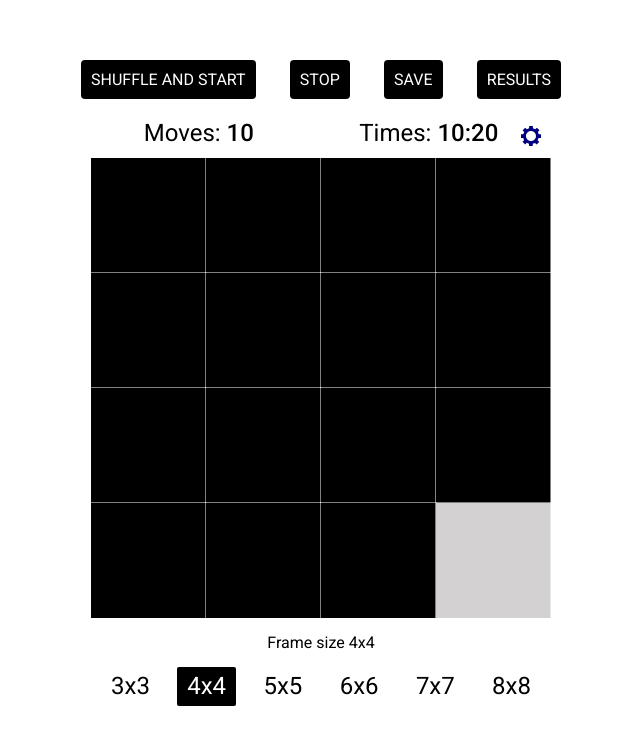
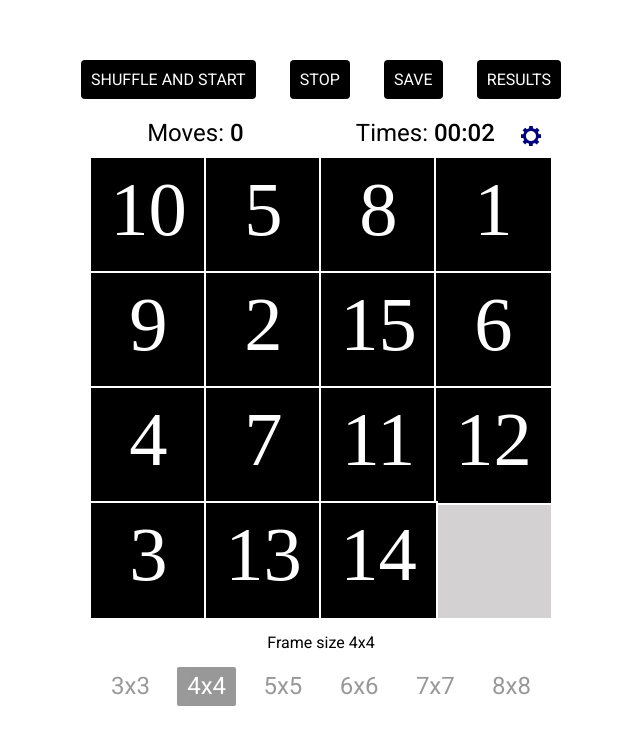
Before and after one commit to MaryAnzh/tag-game, a website built with webpack: page index.html in a window 1280 px wide. Both pictures are taken after a click on the item "SHUFFLE AND START". Shown: the whole page, without its empty margins (319-959 px from the left). Built offline with nearby package versions, Linux system fonts and the light colour scheme.

Commit message:
feat: add timer

```diff
--- a/src/assets/style/style.scss
+++ b/src/assets/style/style.scss
@@ -60,4 +60,9 @@ main {
     width: 100%;
 }
 
+.blocked {
+    opacity: .4;
+    pointer-events: none;
+}
+
 @import './common/common.scss';
--- a/src/services/mix-arrow.ts
+++ /dev/null
@@ -1,5 +0,0 @@
-const shuffle = (array: []): void => {
-    array.sort(() => Math.random() - 0.5);
-}
-
-export { shuffle };
--- /dev/null
+++ b/src/services/timer.ts
@@ -0,0 +1,40 @@
+const timer = (elem: HTMLElement): NodeJS.Timer => {
+    let min = 0;
+    let sec = 0;
+    let hour = 0;
+
+    const time: NodeJS.Timer = setInterval(() => {
+        sec += 1;
+        if (sec === 60) {
+            min += 1;
+            sec = 0;
+        }
+        if (min === 60) {
+            hour += 1;
+            min = 0;
+        }
+
+        if (hour === 0) {
+            let secView = sec < 10 ? `0${sec}` : sec.toString();
+            let minView = min < 10 ? `0${min}` : min.toString();
+            elem.innerHTML = `${minView}:${secView}`;
+        }
+
+        if (hour > 0) {
+            if (hour < 10) {
+                let secView = sec < 10 ? `0${sec}` : sec.toString();
+                let minView = min < 10 ? `0${min}` : min.toString();
+                let hourView = hour < 10 ? `0${hour}` : hour.toString();
+                elem.innerHTML = `${hourView}:${minView}:${secView}`;
+            } else {
+                elem.innerHTML = 'Time out';
+                clearInterval(time);
+            }
+
+        }
+    }, 1000);
+
+    return time;
+}
+
+export { timer };
--- a/src/view/components/header/header.ts
+++ b/src/view/components/header/header.ts
@@ -31,7 +31,8 @@ class Header implements PageRenderer {
   createNav(navList: string[]): string {
     return navList.reduce((nav, item) => {
       const vuew = `
-      <li class="header-list__item"
+      <li class="header-list__item setting-button"
+      data-type="${item.split(' ').pop()}";
         data-type="${item}">
           ${item}
       </li>`;
--- a/src/view/pages/main/main.ts
+++ b/src/view/pages/main/main.ts
@@ -1,13 +1,21 @@
 import { PageRenderer } from '../../../model/page-renderer.model';
+import { timer } from '../../../services/timer';
 
 class Main implements PageRenderer {
   public currentBoardSize: number = 4;
+  public moves: number = 0;
+  public time: string = '00:00';
+  public timerView: null | HTMLElement = null;
+  public timer: null | NodeJS.Timer = null;
+
   public sizeItem: null | NodeListOf<Element> = null;
   public canvas: null | HTMLCanvasElement = null;
   public canvasWrap: null | HTMLElement = null;
+  public settingButtons: null | NodeListOf<Element> = null;
 
   render(): Promise<string> {
     const view =  /*html*/`
+
     <div class="main-container">
       <div class="main-container__game-settings">
       <div class="main-container__game-settings__setting">
@@ -17,8 +25,8 @@ class Main implements PageRenderer {
           c-2.2,0-4-1.8-4-4s1.8-4,4-4s4,1.8,4,4S34.2,12,32,12z"/>
         </svg>
       </div>
-        <p>Moves: <span>10</span></p>
-        <p>Times: <span>10:20</span></p>
+        <p>Moves: <span>${this.moves}</span></p>
+        <p>Times: <span class="timer-view">${this.time}</span></p>
       </div>
       <div class="main-container__canvas-wrap">
         <canvas class="canvas">
@@ -42,10 +50,15 @@ class Main implements PageRenderer {
     this.sizeItem = document.querySelectorAll('.main-container__size-settings__list__item');
     this.canvas = document.querySelector('.canvas');
     this.canvasWrap = document.querySelector('.main-container__canvas-wrap');
+    this.settingButtons = document.querySelectorAll('.setting-button');
+    this.timerView = document.querySelector('.timer-view');
+
+
     //const resizeObserver = new ResizeObserver(this.windowOnResize);
 
     this.sizeItem.forEach(el => el.addEventListener('click', (e) => this.changeSizeOnClick(e)));
     this.windowOnResize();
+    this.settingButtons.forEach(el => el.addEventListener('click', (e) => this.buttonOnClick(e)));
 
     return Promise.resolve();
   }
@@ -71,30 +84,38 @@ class Main implements PageRenderer {
     const ctx = this.canvas.getContext('2d');
     const wrapWidth = (this.canvasWrap.clientWidth);
     const tileWidth = wrapWidth / this.currentBoardSize;
+    const fontSize = tileWidth / 1.5;
+
+    ctx.font = `${fontSize}px serif`;
+    //const text = ctx.measureText("foo");
+
+    ctx.lineWidth = 4;
+
+    let tileCount = 0;
+    const tileArray = this.createSuffleArr(this.currentBoardSize);
+    tileArray.push(0)
 
     //рисуем квадраты
     for (let i = 0; i < this.currentBoardSize; i++) {
+      for (let j = 0; j < this.currentBoardSize; j++) {
+        //ctx.beginPath();
+        if (!(i === this.currentBoardSize - 1 && j === this.currentBoardSize - 1)) {
+          const x = j * tileWidth; // x coordinate
+          const y = i * tileWidth; // y coordinate
 
-      for (let j = 0; j < 8; j++) {
-        ctx.beginPath();
+          //stroke
+          ctx.strokeStyle = 'white';
+          ctx.strokeRect(x, y, tileWidth, tileWidth);
 
-        const x = j * tileWidth; // x coordinate
-        const y = i * tileWidth; // y coordinate
+          //fill
+          ctx.fillStyle = 'black';
+          ctx.fillRect(x, y, tileWidth, tileWidth);
 
-        // if (((i % 2 === 0) !== (j % 2 === 0))) {
-        //   ctx.fillStyle = "red";
-        // }
-        // else {
-        //   ctx.fillStyle = "white";
-        // }
-        ctx.strokeRect(x, y, tileWidth, tileWidth);
-        ctx.fillRect(x, y, tileWidth, tileWidth);
-
-        ctx.fillStyle = 'black';
-        ctx.strokeStyle = 'white';
-        if (i === this.currentBoardSize - 1 && j === this.currentBoardSize - 1) {
-          ctx.clearRect(x, y, tileWidth, tileWidth);
-
+          //text
+          ctx.textAlign = 'center';
+          ctx.fillStyle = 'white';
+          ctx.fillText(`${tileArray[tileCount] + 1}`, x + tileWidth / 2, y + fontSize);
+          tileCount += 1;
         }
       }
     }
@@ -104,6 +125,34 @@ class Main implements PageRenderer {
     this.canvas.setAttribute('width', this.canvasWrap.clientWidth + "px");
     this.canvas.setAttribute('height', this.canvasWrap.clientWidth + "px");
     this.drawOnCanvas();
+  }
+
+  buttonOnClick(e: Event): void {
+    const elem = <HTMLElement>e.target;
+    const type = elem.dataset.type;
+
+    switch (type) {
+      case 'start': this.staetGame();
+
+        break;
+      case 'save':
+
+        break;
+      case 'stop':
+
+        break;
+      case 'results':
+
+        break;
+
+      default:
+        break;
+    }
+  }
+
+  staetGame() {
+    this.sizeItem.forEach(el => el.classList.add('blocked'));
+    this.timer = timer(this.timerView);
   }
 
   changeSizeOnClick(e: Event): void {
@@ -118,6 +167,12 @@ class Main implements PageRenderer {
     this.windowOnResize();
   }
 
+  createSuffleArr(num: number): number[] {
+    const arr = [...Array(num * num).keys()];
+    arr.pop();
+    return arr.sort(() => Math.random() - 0.5);
+  }
+
 }
 
 export { Main };
```
